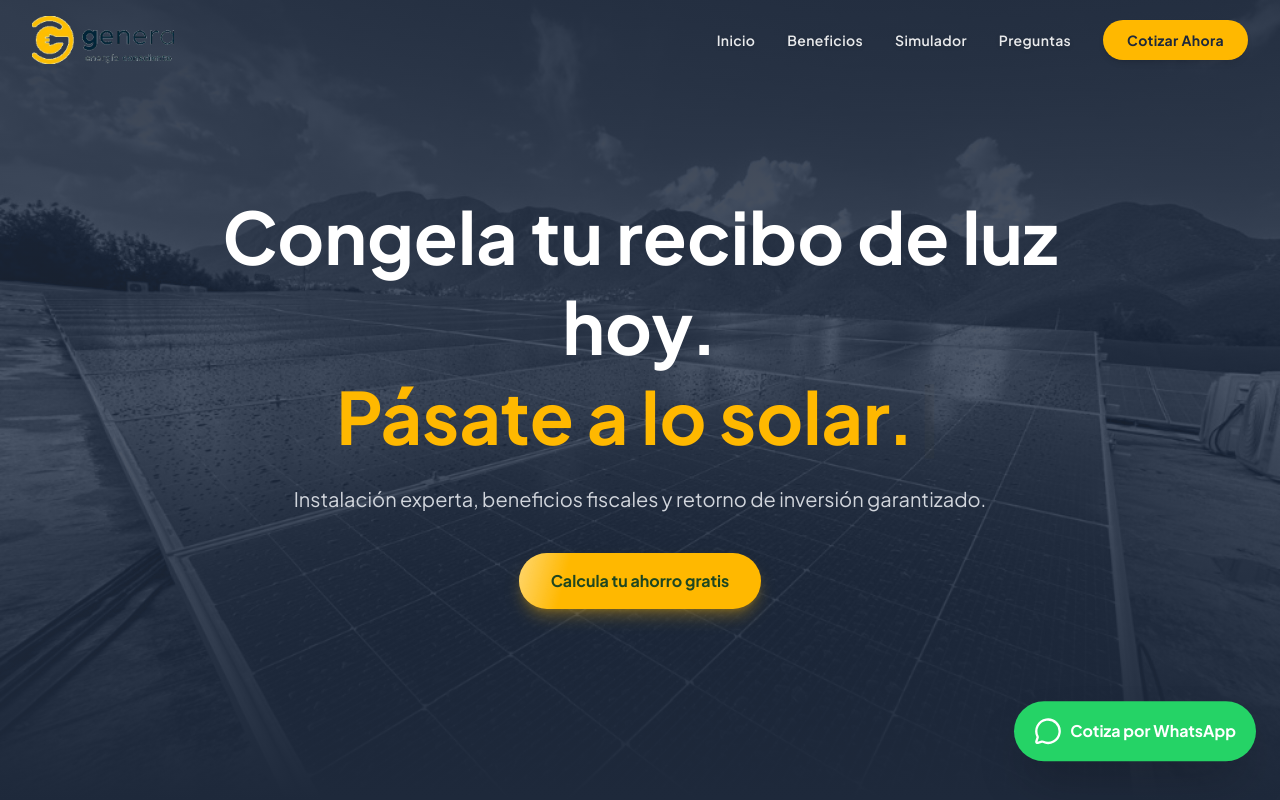
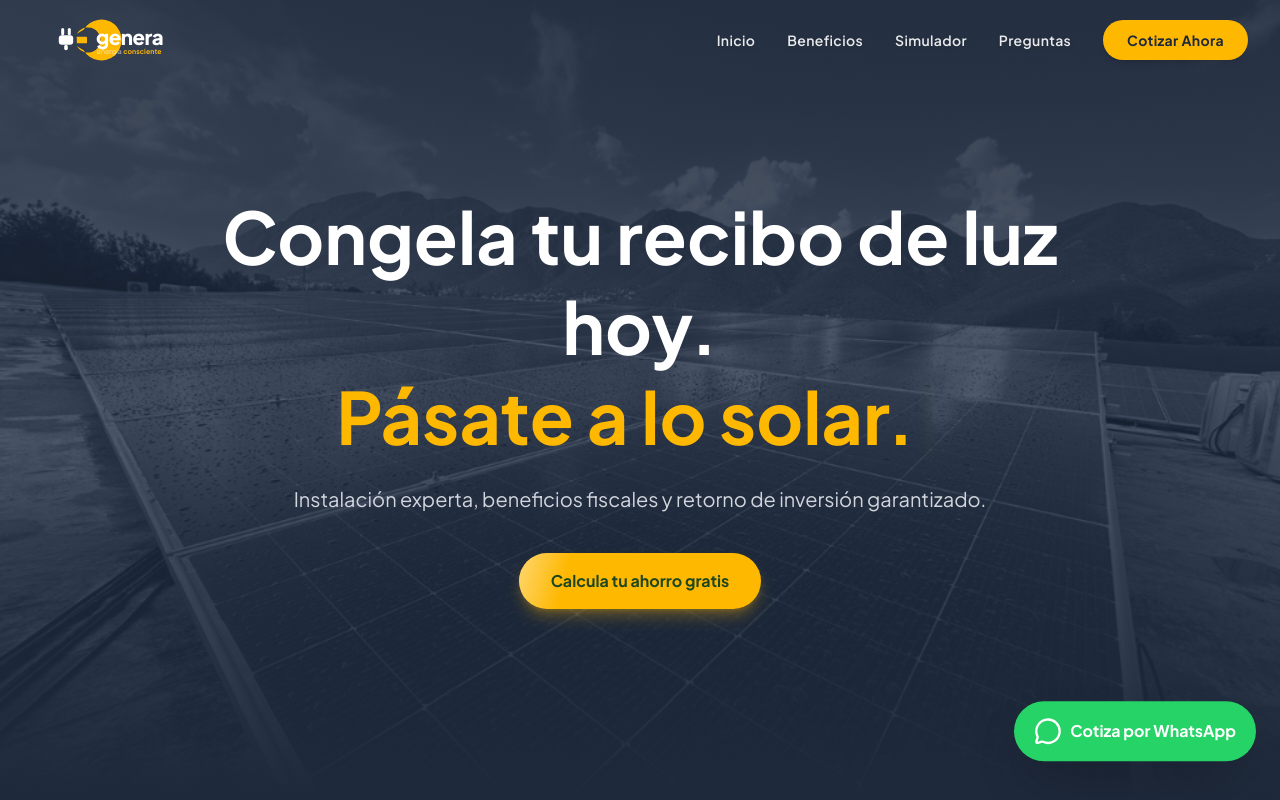
Before and after one commit to iramirezftg/genera-mexico, a Next.js app: page / in a window 1280 px wide. Shown: the top 800 px of the page. Built offline with nearby package versions, Linux system fonts and the light colour scheme.

Commit message:
feat: logo SVG vectorial con modo oscuro/claro adaptable en header y footer

```diff
--- a/src/components/Footer.tsx
+++ b/src/components/Footer.tsx
@@ -1,5 +1,5 @@
 import React from 'react';
-import Image from 'next/image';
+import GeneraLogo from './GeneraLogo';
 
 export default function Footer() {
   return (
@@ -9,14 +9,7 @@ export default function Footer() {
 
           {/* Columna 1: Marca */}
           <div>
-            <div className="relative h-10 w-40 mb-4">
-              <Image
-                src="/logo-genera.png"
-                alt="Genera — energía consciente"
-                fill
-                className="object-contain object-left"
-              />
-            </div>
+            <GeneraLogo className="h-10 w-40 mb-4" />
             <p className="text-gray-500 pr-4 leading-relaxed text-sm">
               Energía consciente para hogares y empresas que buscan ahorro, control y sostenibilidad real.
             </p>
@@ -57,14 +50,7 @@ export default function Footer() {
 
         {/* Copyright */}
         <div className="border-t border-gray-100 pt-8 flex flex-col md:flex-row items-center justify-between gap-4">
-          <div className="relative h-7 w-28">
-            <Image
-              src="/logo-genera.png"
-              alt="Genera"
-              fill
-              className="object-contain object-left opacity-50"
-            />
-          </div>
+          <GeneraLogo className="h-7 w-28 opacity-50" />
           <p className="text-gray-400 text-xs text-center">
             © {new Date().getFullYear()} Genera. Todos los derechos reservados.
           </p>
--- /dev/null
+++ b/src/components/GeneraLogo.tsx
@@ -0,0 +1,69 @@
+/**
+ * GeneraLogo — SVG inline del logo oficial.
+ * Soporta modo "dark" (sobre fondos oscuros) y "light" (sobre fondos blancos).
+ */
+export default function GeneraLogo({
+  dark = false,
+  className = '',
+}: {
+  dark?: boolean;
+  className?: string;
+}) {
+  const textColor  = dark ? '#FFFFFF' : '#082336';
+  const subColor   = dark ? 'rgba(255,255,255,0.7)' : '#4A5568';
+  const accentColor = dark ? '#FFB800' : '#1E4620';
+
+  return (
+    <svg
+      xmlns="http://www.w3.org/2000/svg"
+      viewBox="0 0 260 80"
+      className={className}
+      aria-label="Genera — energía consciente"
+      role="img"
+    >
+      <title>Genera — energía consciente</title>
+
+      {/* ── Ícono G + enchufe ─────────────────────────── */}
+      <g transform="translate(40,40)">
+        {/* Anillo G (outer r=34, inner r=21, gap ±30° derecha) */}
+        <path
+          d="M 29.4,17 A 34,34 0 1,0 29.4,-17 L 18.2,-10.5 A 21,21 0 1,1 18.2,10.5 Z"
+          fill="#FFB800"
+        />
+        {/* Crossbar del G */}
+        <rect x="18" y="-5.5" width="17" height="11" fill="#FFB800" rx="1" />
+
+        {/* Enchufe blanco */}
+        <rect x="-8"   y="-20" width="5"  height="12" fill="white" rx="2.5" />
+        <rect x="3"    y="-20" width="5"  height="12" fill="white" rx="2.5" />
+        <rect x="-12"  y="-8"  width="24" height="16" fill="white" rx="5"   />
+        <rect x="-3"   y="8"   width="6"  height="9"  fill="white" rx="3"   />
+      </g>
+
+      {/* ── "genera" ───────────────────────────────────── */}
+      <text
+        x="90" y="48"
+        fontFamily="'Plus Jakarta Sans', Inter, -apple-system, sans-serif"
+        fontSize="34"
+        fontWeight="800"
+        fill={textColor}
+        letterSpacing="-0.8"
+      >
+        genera
+      </text>
+
+      {/* ── "energía consciente" ───────────────────────── */}
+      <text
+        x="91" y="64"
+        fontFamily="'Plus Jakarta Sans', Inter, -apple-system, sans-serif"
+        fontSize="11.5"
+        fontWeight="400"
+        fill={subColor}
+        letterSpacing="0.15"
+      >
+        energía{' '}
+        <tspan fontWeight="700" fill={accentColor}>consciente</tspan>
+      </text>
+    </svg>
+  );
+}
--- a/src/components/Header.tsx
+++ b/src/components/Header.tsx
@@ -1,7 +1,7 @@
 "use client";
 
 import React, { useState, useEffect } from 'react';
-import Image from 'next/image';
+import GeneraLogo from './GeneraLogo';
 import { Menu, X } from 'lucide-react';
 
 export default function Header() {
@@ -34,15 +34,10 @@ export default function Header() {
 
           {/* Logo */}
           <a href="#top" className="flex items-center">
-            <div className={`relative transition-all duration-300 ${isScrolled ? 'h-10 w-36' : 'h-12 w-44'}`}>
-              <Image
-                src="/logo-genera.png"
-                alt="Genera — energía consciente"
-                fill
-                className="object-contain object-left"
-                priority
-              />
-            </div>
+            <GeneraLogo
+              dark={!isScrolled}
+              className={`transition-all duration-300 ${isScrolled ? 'h-10 w-36' : 'h-12 w-44'}`}
+            />
           </a>
 
           {/* Desktop Nav */}
```
Also changed, not shown: public/logo-genera.svg (added).
